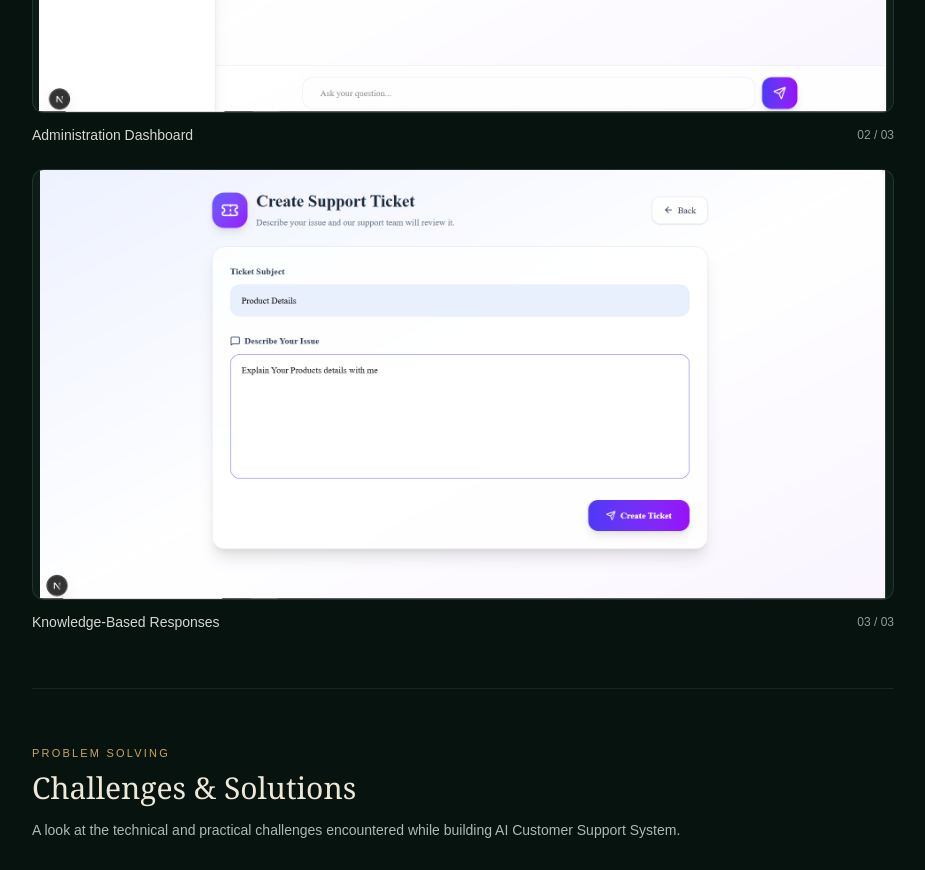
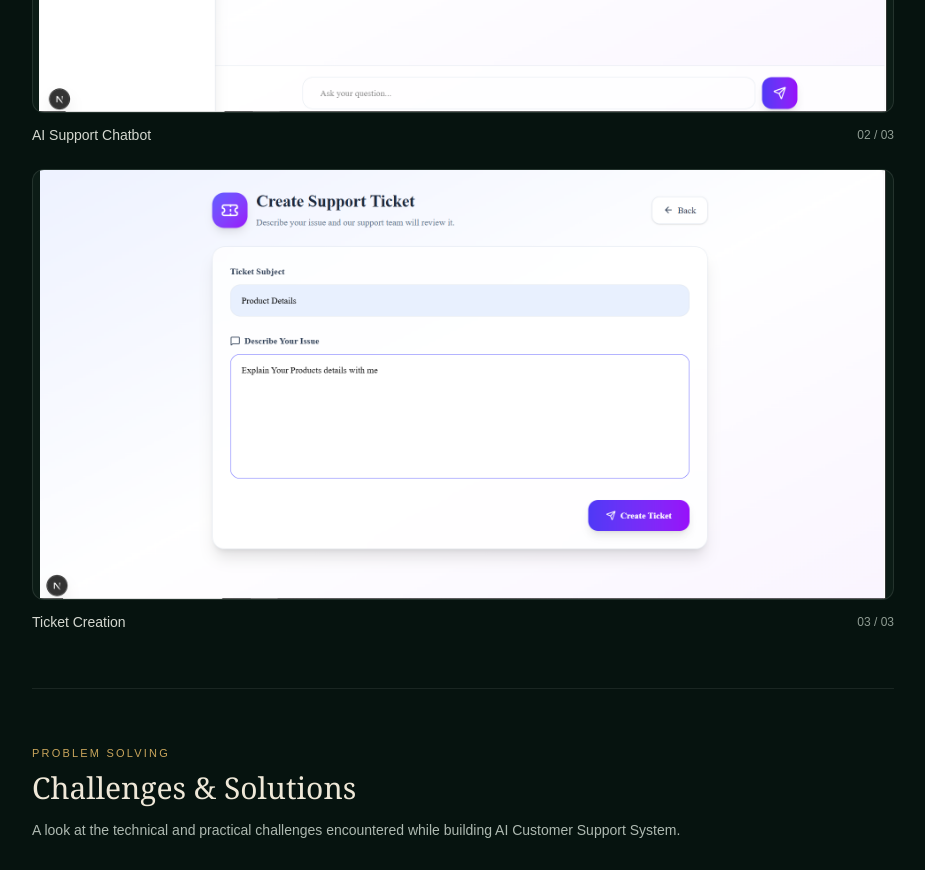
Before and after one commit to jkweb-dev/Jawad_Portfolio, a Next.js app: page /projects/ai-customer-support in a window 1280 px wide. Shown: the part 2740-3610 px from the top of the page, without its empty margins (330-1255 px from the left). Built offline with nearby package versions, Linux system fonts and the light colour scheme.

Commit message:
Small Change In Projects Data

```diff
--- a/data/projects.js
+++ b/data/projects.js
@@ -95,13 +95,13 @@ export const projects = [
       },
       {
         src: "/images/Work/Dine2.png",
-        alt: "DineFlow restaurant administration dashboard",
-        caption: "Administration Dashboard",
+        alt: "Deals Interface",
+        caption: "Deals Interface",
       },
       {
         src: "/images/Work/Dine3.png",
         alt: "DineFlow order and delivery interface",
-        caption: "Order and Delivery Management",
+        caption: "Administration Dashboard",
       },
     ],
     github: "https://github.com/jkweb-dev/Dine_Flow.git",
@@ -201,18 +201,18 @@ export const projects = [
     screenshots: [
       {
         src: "/images/Work/Ai1.png",
+        alt: "AI customer support System",
+        caption: "Main Layout",
+      },
+      {
+        src: "/images/Work/Ai2.png",
         alt: "AI customer support chatbot interface",
         caption: "AI Support Chatbot",
       },
       {
-        src: "/images/Work/Ai2.png",
-        alt: "AI customer support administration dashboard",
-        caption: "Administration Dashboard",
-      },
-      {
         src: "/images/Work/Ai3.png",
-        alt: "Document-based AI support interface",
-        caption: "Knowledge-Based Responses",
+        alt: "Ticket Creation",
+        caption: "Ticket Creation",
       },
     ],
     github: "https://github.com/jkweb-dev/Ai-Customer-Support-System.git",
@@ -307,13 +307,13 @@ export const projects = [
     screenshots: [
       {
         src: "/images/Work/Security1.png",
-        alt: "Security Guard Management System dashboard",
-        caption: "Management Dashboard",
+        alt: "Security Guard Management System ",
+        caption: "Main Page",
       },
       {
         src: "/images/Work/Security2.png",
-        alt: "Security guard profiles and personnel records",
-        caption: "Guard Profiles",
+        alt: "Administration Dashboard",
+        caption: "Administration Dashboard",
       },
       {
         src: "/images/Work/Security3.png",
@@ -410,8 +410,8 @@ export const projects = [
       },
       {
         src: "/images/Work/Ecommerce2.png",
-        alt: "Mini e-commerce product details page",
-        caption: "Product Details",
+        alt: "Mini e-commerce products category Page",
+        caption: "Product Category (Watches)",
       },
       {
         src: "/images/Work/Ecommerce3.png",
@@ -496,8 +496,8 @@ export const projects = [
     screenshots: [
       {
         src: "/images/Work/ATS1.png",
-        alt: "Application Tracking System job listings",
-        caption: "Job Listings",
+        alt: "Application Tracking System ",
+        caption: "Main Page",
       },
       {
         src: "/images/Work/ATS2.png",
@@ -506,8 +506,8 @@ export const projects = [
       },
       {
         src: "/images/Work/ATS3.png",
-        alt: "Application Tracking System recruitment interface",
-        caption: "Recruitment Interface",
+        alt: "Application Tracking System Job deatils",
+        caption: "Job Details Overview",
       },
     ],
     github: "https://github.com/jkweb-dev/Application-Tracking-System-SAAS-.git",
@@ -593,18 +593,18 @@ export const projects = [
     screenshots: [
       {
         src: "/images/Work/Disaster1.png",
-        alt: "Disaster Management System incident reporting interface",
-        caption: "Disaster Reporting",
+        alt: "Disaster Management System ",
+        caption: "Main Page",
       },
       {
         src: "/images/Work/Disaster2.png",
-        alt: "Disaster Management System administration dashboard",
-        caption: "Administration Dashboard",
+        alt: "Report Emergency Overview",
+        caption: "Report Emergency Section",
       },
       {
         src: "/images/Work/Disaster3.png",
-        alt: "Disaster Management System rescue coordination interface",
-        caption: "Rescue Coordination",
+        alt: "Disaster Management System administration dashboard",
+        caption: "Administration Dashboard",
       },
     ],
     github: "https://github.com/jkweb-dev/Disaster-Management-System.git",
```
